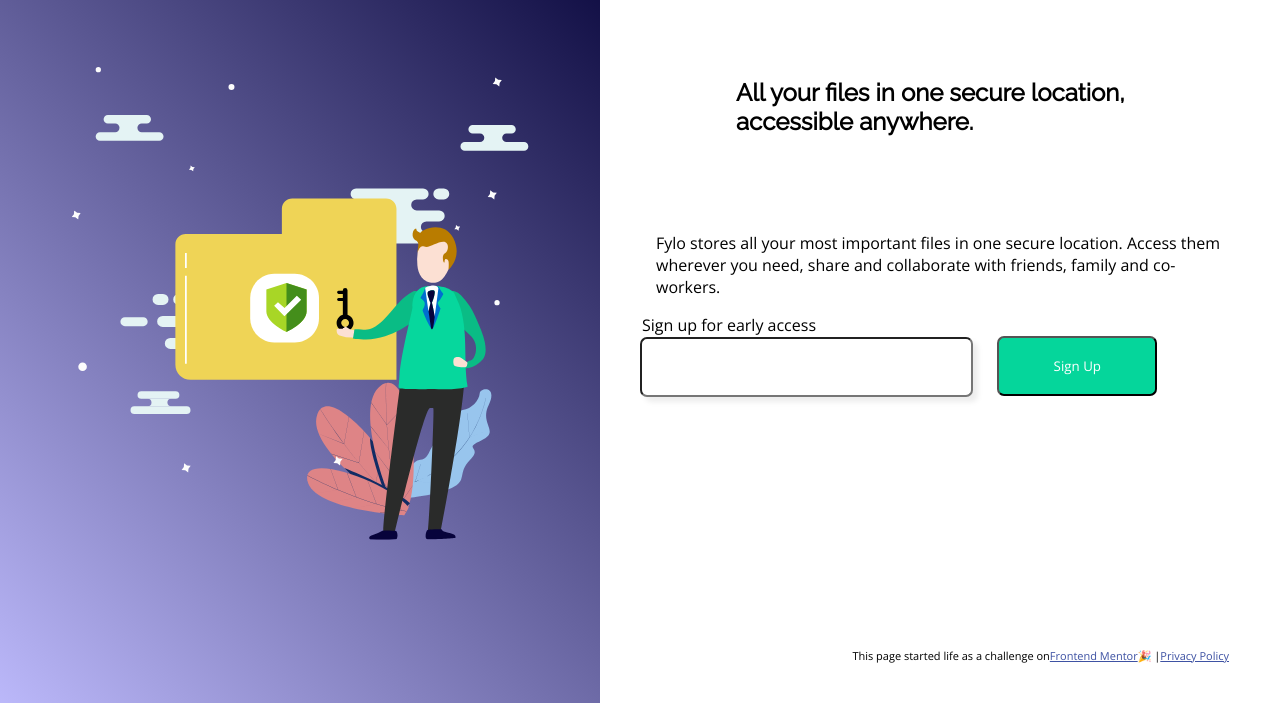
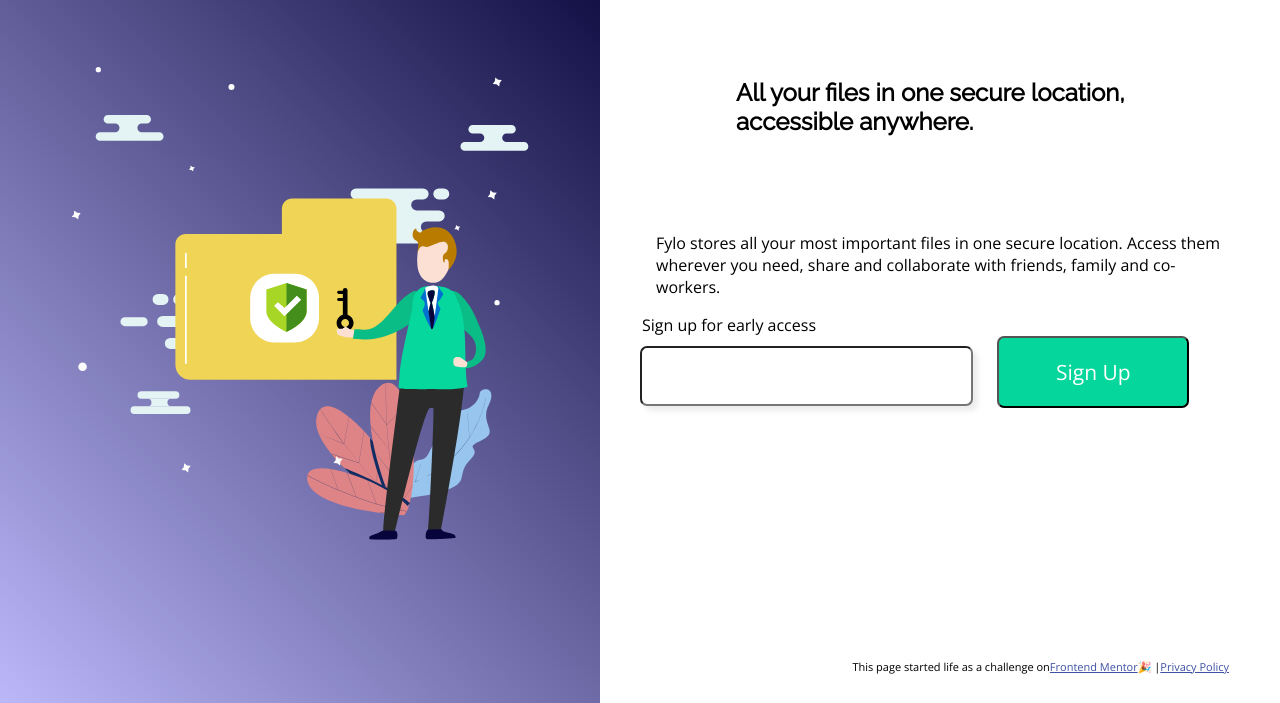
Before and after one commit to nateshulkin/fylo_signup, a plain HTML site: page index.html in a window 1280 px wide. Shown: the part 97-800 px from the top of the page. Drawn offline with nearby package versions, Linux system fonts and the light colour scheme.

Commit message:
change font size in button

```diff
--- a/css/main.css
+++ b/css/main.css
@@ -71,10 +71,11 @@ nav {
 button {
   background-color: hsl(163, 95%, 43%);
   color: white;
-  width: 12em;
-  height: 4.5em;
+  width: 12rem;
+  height: 4.5rem;
   border-radius: 7px;
   font-family: Open Sans;
+  font-size: 21px;
 }
 
 fieldset {
```
